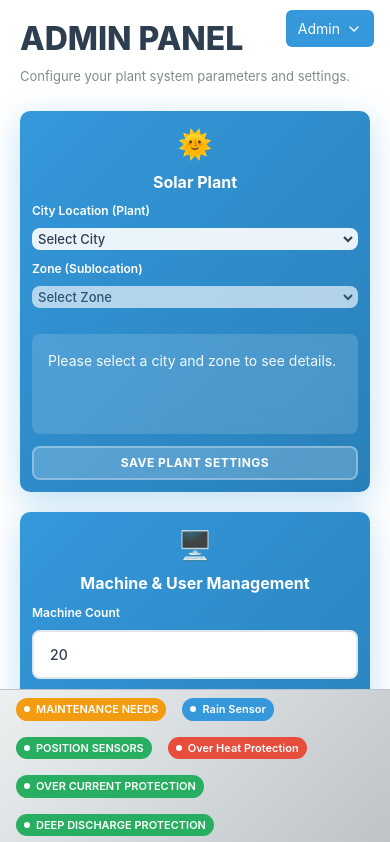
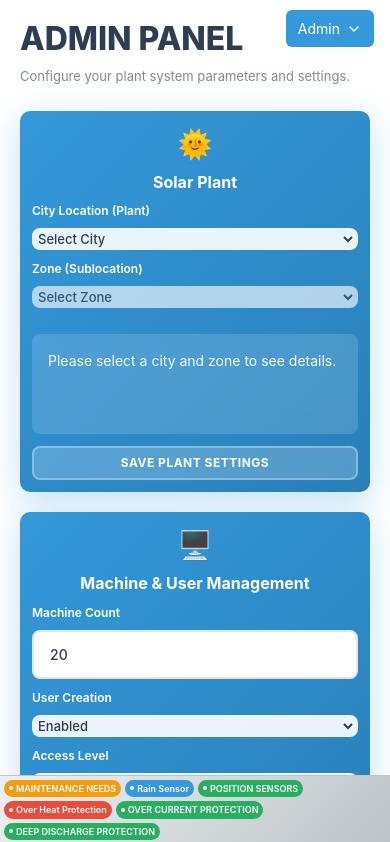
Before and after one commit to Ayushh004/solar_frontend, a React (Vite) app: page / in a window 390 px wide. Shown: the top 842 px of the page. Built offline with nearby package versions, Linux system fonts and the light colour scheme.

Commit message:
Responsive design fixes added_03

```diff
--- a/src/components/StatusBar.css
+++ b/src/components/StatusBar.css
@@ -7,26 +7,27 @@
   border-top: 1px solid #bdc3c7;
   display: flex;
   align-items: center;
-  justify-content: space-between;
-  padding: 8px 16px;   /* height auto, padding se control */
+  justify-content: flex-start;
+  padding: 4px 8px;       /* Compact height */
   z-index: 1000;
   backdrop-filter: blur(10px);
-  flex-wrap: wrap;     /* multiple lines ke liye */
+  flex-wrap: wrap;
+  gap: 4px;               /* Reduce gap between badges */
 }
 
 .status-items {
   display: flex;
-  gap: 16px;
+  gap: 4px;
   flex-wrap: wrap;
 }
 
 .status-item {
   display: flex;
   align-items: center;
-  gap: 6px;
-  padding: 4px 10px;
-  border-radius: 16px;
-  font-size: 12px;
+  gap: 4px;
+  padding: 2px 6px;      /* Smaller padding */
+  border-radius: 12px;
+  font-size: 10px;       /* Smaller font */
   font-weight: 600;
   color: white;
   cursor: pointer;
@@ -36,17 +37,18 @@
 
 .status-item:hover {
   transform: translateY(-1px);
-  box-shadow: 0 4px 12px rgba(0, 0, 0, 0.2);
+  box-shadow: 0 2px 8px rgba(0, 0, 0, 0.15);
 }
 
 .status-indicator {
-  width: 6px;
-  height: 6px;
+  width: 5px;
+  height: 5px;
   border-radius: 50%;
   background: currentColor;
   animation: pulse 2s infinite;
 }
 
+/* Status colors */
 .status-critical {
   background: #e74c3c;
 }
@@ -72,16 +74,24 @@
   }
 }
 
+/* Mobile adjustments */
 @media (max-width: 768px) {
   .status-bar {
     left: 0;
-    flex-direction: column;
-    align-items: flex-start;
-    gap: 4px;
+    flex-direction: row;
+    flex-wrap: wrap;
+    padding: 4px;
+    gap: 2px;
   }
 
   .status-item {
-    font-size: 11px;
-    padding: 3px 8px;
+    font-size: 9px;
+    padding: 2px 5px;
+    gap: 3px;
+  }
+
+  .status-indicator {
+    width: 4px;
+    height: 4px;
   }
 }
```
